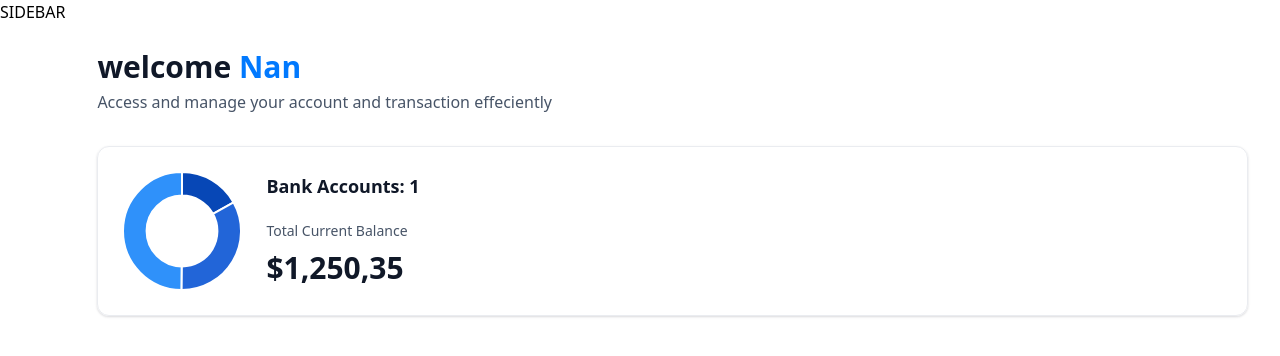
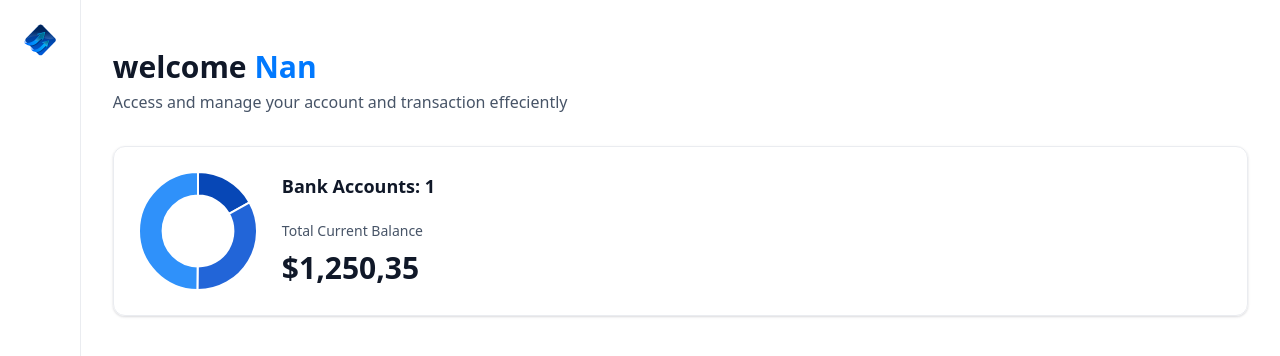
Before and after one commit to nxu22/BankingAppPlatform, a Next.js app: page / in a window 1280 px wide. Shown: the top 356 px of the page. Built offline with nearby package versions, Linux system fonts and the light colour scheme.

Commit message:
added sidebar in layout and also sidebar component

```diff
--- a/app/(root)/layout.tsx
+++ b/app/(root)/layout.tsx
@@ -1,11 +1,14 @@
+import Sidebar from "@/components/Sidebar";
+
 export default function RootLayout({
     children,
   }: Readonly<{
     children: React.ReactNode;
   }>) {
+    const loggedIn = { firstName: 'Sara', lastName:'JSM'}
     return (
       <main className="flex h-screen w-full font-inter">
-        SIDEBAR
+        <Sidebar user={loggedIn} />
         {children}
       </main>
     )
--- /dev/null
+++ b/components/Sidebar.tsx
@@ -0,0 +1,21 @@
+import React from 'react'
+import Image from 'next/image'
+import Link from 'next/link'
+const Sidebar = ({user}: SidebarProps) => {
+  return (
+    <section className='sidebar'>
+      <nav className="flex flex-col gap-4">
+        <Link href="/" className="mb-12 cursor-pointer items-center gap-2">
+          <Image
+            src="/icons/logo.svg"
+            width={34}
+            height={34}
+            alt="Logo"
+          />
+        </Link>
+      </nav>
+    </section>
+  )
+}
+
+export default Sidebar
--- a/types/index.d.ts
+++ b/types/index.d.ts
@@ -218,7 +218,7 @@ declare interface RightSidebarProps {
   banks: Bank[] & Account[];
 }
 
-declare interface SiderbarProps {
+declare interface SidebarProps {
   user: User;
 }
 
```
